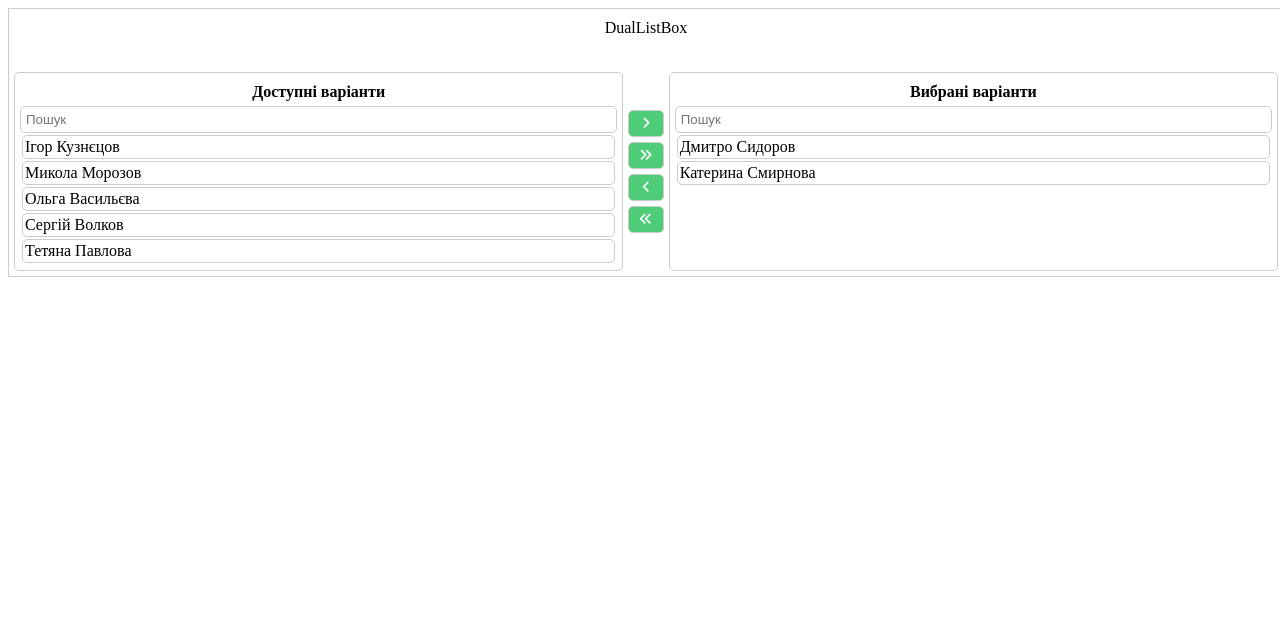
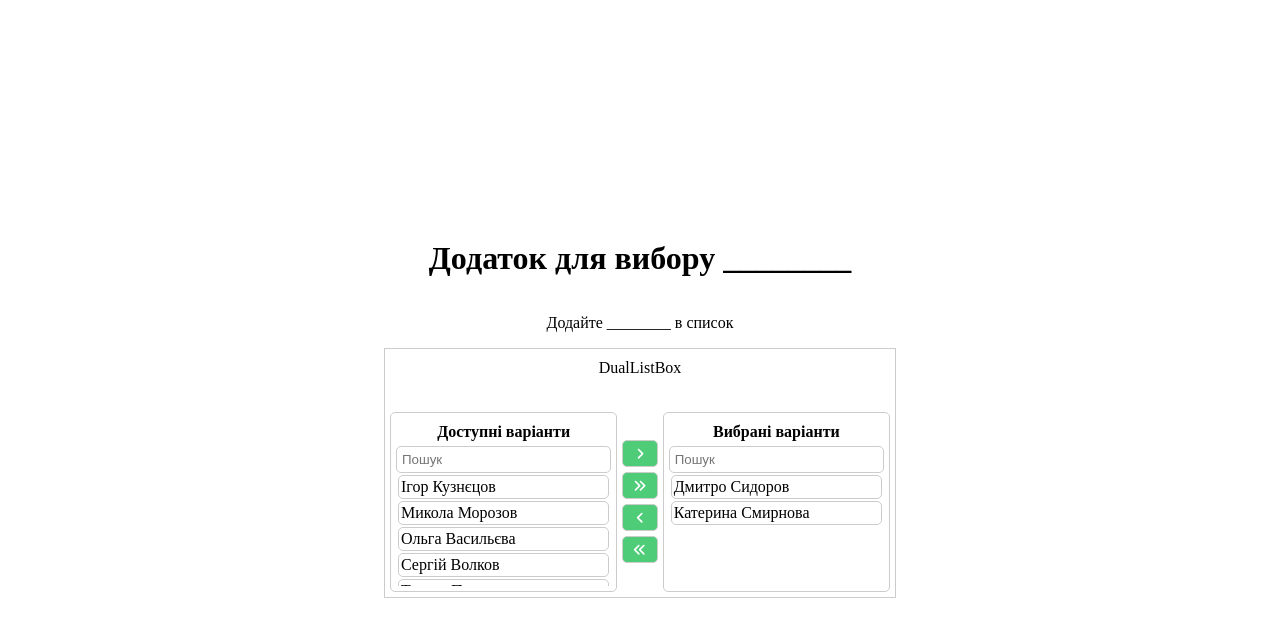
Before and after one commit to butkodenis/UI, a React (Vite) app: page / in a window 1280 px wide. Shown: the top 636 px of the page. Built offline with nearby package versions, Linux system fonts and the light colour scheme.

Commit message:
Добавлено оформление для компонента App, улучшено выравнивание и стилизация, добавлены новые стили для компонента DualListBox

```diff
--- a/src/App.tsx
+++ b/src/App.tsx
@@ -1,9 +1,18 @@
+import './styles/scss/app.scss';
 import DualListBox from './ui/components/DualListBox/DualListBox';
 
 import { availableList, selectedList } from './moskData/data';
 
 function App() {
-  return <DualListBox availableList={availableList} selectedList={selectedList} title={'DualListBox'} />;
+  return (
+    <div className="App">
+      <div className="wraper">
+        <h1>Додаток для вибору ________</h1>
+        <p>Додайте ________ в список</p>
+        <DualListBox availableList={availableList} selectedList={selectedList} title={'DualListBox'} />
+      </div>
+    </div>
+  );
 }
 
 export default App;
--- /dev/null
+++ b/src/styles/scss/app.scss
@@ -0,0 +1,11 @@
+.App {
+  display: grid;
+  place-items: center;
+  height: 100vh; // Устанавливаем высоту на 100% высоты экрана
+}
+.wraper {
+  display: grid;
+  place-items: center;
+
+  width: 500px;
+}
--- a/src/ui/components/DualListBox/styles/scss/DualListBox.scss
+++ b/src/ui/components/DualListBox/styles/scss/DualListBox.scss
@@ -4,8 +4,8 @@
   justify-content: space-between;
   border: 1px solid #ccc;
   width: 100%;
-  height: 100%;
-  min-height: 200px;
+
+  min-height: 150px;
   padding: 5px;
 }
 
@@ -26,7 +26,7 @@
 
 .dual-list-box__content {
   display: flex;
-
+  height: 180px;
   justify-content: space-between;
   gap: 0px;
 }
```
